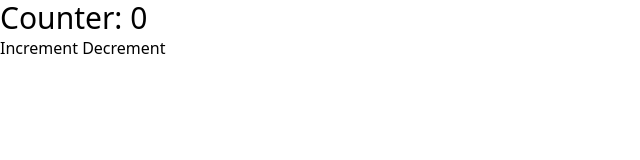
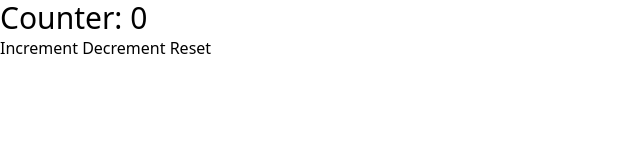
Before and after one commit to Ekiiiim/ekiiiim.github.io, a SvelteKit app: page / in a window 1280 px wide. Shown: the top 160 px of the page, without its empty margins (0-640 px from the left). Built offline with nearby package versions, Linux system fonts and the light colour scheme.

Commit message:
chore: minor change

```diff
--- a/src/routes/+page.svelte
+++ b/src/routes/+page.svelte
@@ -6,3 +6,4 @@
 <h1 class="text-3xl">Counter: {count}</h1>
 <button on:click={() => count++}>Increment</button>
 <button on:click={() => count--}>Decrement</button>
+<button on:click={() => (count = 0)}>Reset</button>
```
